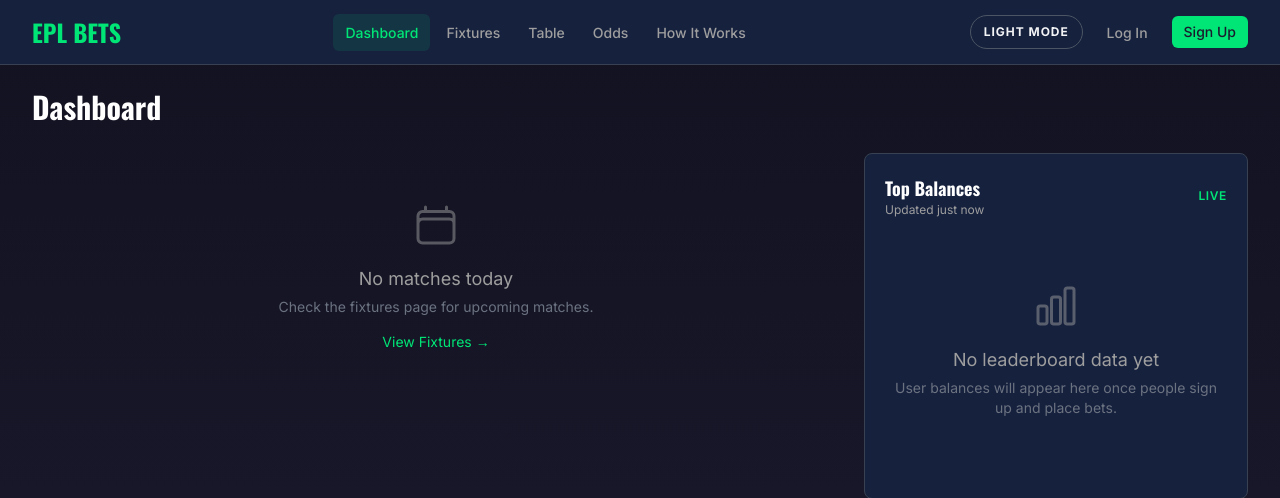
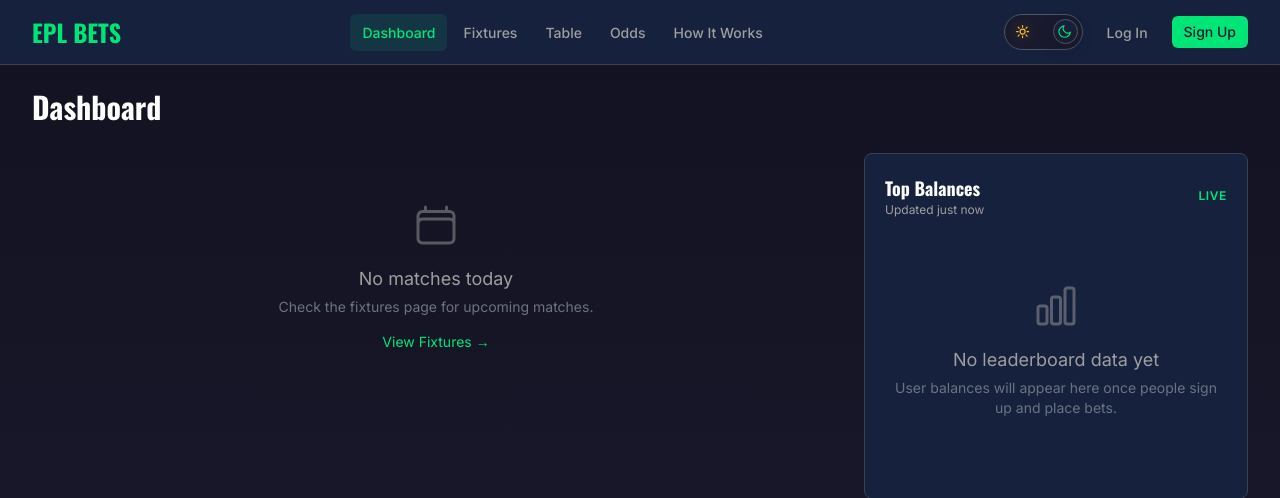
Before and after one commit to zachcalvert/epl-bets, a Django app: page / in a window 1280 px wide. Shown: the top 498 px of the page. Run offline with Django 5.2, Linux system fonts and the light colour scheme; data that the repository does not hold is empty; parts of the project's set-up code (start-up, migrations or seed data) failed here and were passed over; some libraries are stand-ins or nearby versions.

Commit message:
light mode toggle

```diff
--- a/website/context_processors.py
+++ b/website/context_processors.py
@@ -8,6 +8,7 @@ def theme(request):
     return {
         "ui_theme_name": current_theme,
         "ui_theme_is_light": current_theme == "light",
+        "ui_theme_is_dark": current_theme == "dark",
         "ui_theme_toggle_value": toggle_theme,
         "ui_theme_toggle_label": (
             "Light mode" if toggle_theme == "light" else "Dark mode"
--- a/website/static/website/css/styles.css
+++ b/website/static/website/css/styles.css
@@ -103,18 +103,102 @@
 }
 
 .theme-toggle-btn {
+    background: none;
+    border: 0;
+    padding: 0;
+}
+
+.theme-toggle-mobile {
+    align-items: center;
+    display: flex;
+    justify-content: space-between;
+    width: 100%;
+}
+
+.theme-toggle-track {
+    align-items: center;
+    background-color: rgb(var(--color-dark));
     border: 1px solid var(--theme-border-soft);
     border-radius: 9999px;
-    color: var(--theme-page-text);
-    font-size: 0.75rem;
-    font-weight: 700;
-    letter-spacing: 0.08em;
-    padding: 0.45rem 0.8rem;
-    text-transform: uppercase;
+    color: rgb(var(--color-muted));
+    display: inline-flex;
+    gap: 0.3rem;
+    height: 2.25rem;
+    justify-content: space-between;
+    padding: 0.22rem 0.3rem;
+    position: relative;
+    width: 4.9rem;
 }
 
-.theme-toggle-btn:hover {
+.theme-toggle-track:hover {
     background-color: var(--theme-hover-surface);
+}
+
+.theme-toggle-icon,
+.theme-toggle-thumb {
+    align-items: center;
+    display: inline-flex;
+    height: 1.55rem;
+    justify-content: center;
+    position: relative;
+    width: 1.55rem;
+    z-index: 1;
+}
+
+.theme-toggle-icon {
+    z-index: 2;
+}
+
+.theme-toggle-icon svg,
+.theme-toggle-thumb svg {
+    height: 0.95rem;
+    width: 0.95rem;
+}
+
+.theme-toggle-sun {
+    color: #f59e0b;
+}
+
+[data-theme="dark"] .theme-toggle-sun {
+    color: #fbbf24;
+    filter: drop-shadow(0 0 6px rgba(251, 191, 36, 0.35));
+}
+
+[data-theme="light"] .theme-toggle-sun {
+    color: #f59e0b !important;
+}
+
+.theme-toggle-moon {
+    color: rgb(var(--color-accent));
+}
+
+.theme-toggle-thumb {
+    background: linear-gradient(180deg, rgb(var(--color-surface)), rgb(var(--color-dark)));
+    border: 1px solid var(--theme-border-soft);
+    border-radius: 9999px;
+    box-shadow: 0 6px 16px rgba(15, 23, 42, 0.18);
+    color: var(--theme-page-text);
+    left: 0.22rem;
+    position: absolute;
+    top: 0.28rem;
+    transition:
+        left 180ms ease,
+        background 180ms ease,
+        border-color 180ms ease,
+        box-shadow 180ms ease;
+}
+
+.theme-toggle-thumb.is-dark {
+    left: calc(100% - 1.77rem);
+}
+
+[data-theme="light"] .theme-toggle-track {
+    background-color: rgba(255, 255, 255, 0.92);
+}
+
+[data-theme="light"] .theme-toggle-thumb {
+    background: linear-gradient(180deg, #ffffff, #f8fafc);
+    box-shadow: 0 6px 16px rgba(15, 23, 42, 0.12);
 }
 
 .mobile-menu-btn {
--- a/website/templates/website/components/navbar.html
+++ b/website/templates/website/components/navbar.html
@@ -46,8 +46,21 @@
                     {% csrf_token %}
                     <input type="hidden" name="theme" value="{{ ui_theme_toggle_value }}">
                     <input type="hidden" name="next" value="{{ request.get_full_path }}">
-                    <button type="submit" class="theme-toggle-btn">
-                        {{ ui_theme_toggle_label }}
+                    <button type="submit" class="theme-toggle-btn" aria-label="{{ ui_theme_toggle_label }}" title="{{ ui_theme_toggle_label }}">
+                        <span class="theme-toggle-track{% if ui_theme_is_dark %} is-dark{% endif %}">
+                            <span class="theme-toggle-icon theme-toggle-sun" aria-hidden="true">
+                                <svg viewBox="0 0 24 24" fill="none" stroke="currentColor" stroke-width="1.8" stroke-linecap="round" stroke-linejoin="round">
+                                    <circle cx="12" cy="12" r="4"></circle>
+                                    <path d="M12 2.5v2.5M12 19v2.5M4.93 4.93l1.77 1.77M17.3 17.3l1.77 1.77M2.5 12H5M19 12h2.5M4.93 19.07l1.77-1.77M17.3 6.7l1.77-1.77"></path>
+                                </svg>
+                            </span>
+                            <span class="theme-toggle-thumb{% if ui_theme_is_dark %} is-dark{% endif %}" aria-hidden="true"></span>
+                            <span class="theme-toggle-icon theme-toggle-moon" aria-hidden="true">
+                                <svg viewBox="0 0 24 24" fill="none" stroke="currentColor" stroke-width="1.8" stroke-linecap="round" stroke-linejoin="round">
+                                    <path d="M21 12.8A9 9 0 1 1 11.2 3a7 7 0 0 0 9.8 9.8Z"></path>
+                                </svg>
+                            </span>
+                        </span>
                     </button>
                 </form>
                 {% if user.is_authenticated %}
@@ -99,8 +112,22 @@
                 {% csrf_token %}
                 <input type="hidden" name="theme" value="{{ ui_theme_toggle_value }}">
                 <input type="hidden" name="next" value="{{ request.get_full_path }}">
-                <button type="submit" class="mobile-nav-link w-full text-left">
-                    {{ ui_theme_toggle_label }}
+                <button type="submit" class="mobile-nav-link theme-toggle-mobile" aria-label="{{ ui_theme_toggle_label }}">
+                    <span>Theme</span>
+                    <span class="theme-toggle-track{% if ui_theme_is_dark %} is-dark{% endif %}">
+                        <span class="theme-toggle-icon theme-toggle-sun" aria-hidden="true">
+                            <svg viewBox="0 0 24 24" fill="none" stroke="currentColor" stroke-width="1.8" stroke-linecap="round" stroke-linejoin="round">
+                                <circle cx="12" cy="12" r="4"></circle>
+                                <path d="M12 2.5v2.5M12 19v2.5M4.93 4.93l1.77 1.77M17.3 17.3l1.77 1.77M2.5 12H5M19 12h2.5M4.93 19.07l1.77-1.77M17.3 6.7l1.77-1.77"></path>
+                            </svg>
+                        </span>
+                        <span class="theme-toggle-thumb{% if ui_theme_is_dark %} is-dark{% endif %}" aria-hidden="true"></span>
+                        <span class="theme-toggle-icon theme-toggle-moon" aria-hidden="true">
+                            <svg viewBox="0 0 24 24" fill="none" stroke="currentColor" stroke-width="1.8" stroke-linecap="round" stroke-linejoin="round">
+                                <path d="M21 12.8A9 9 0 1 1 11.2 3a7 7 0 0 0 9.8 9.8Z"></path>
+                            </svg>
+                        </span>
+                    </span>
                 </button>
             </form>
             {% if user.is_authenticated %}
```
